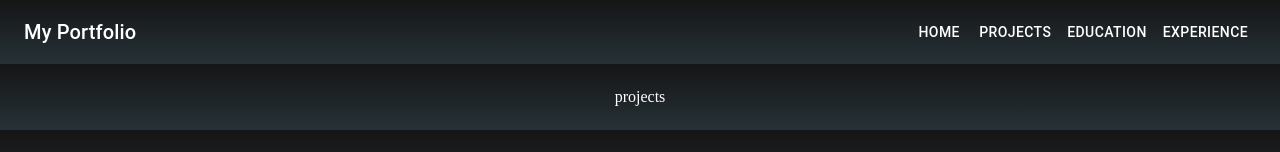
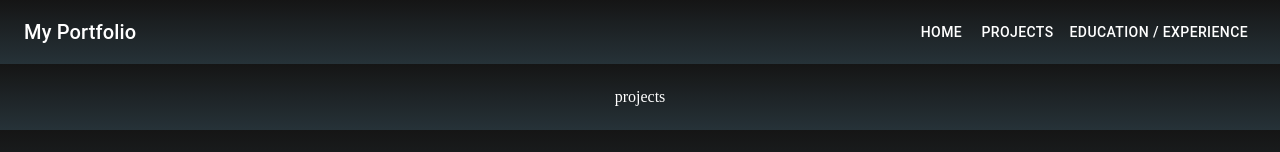
Before and after one commit to BiTheDev/BiTheDev.github.io, a React (Vite) app in the folder portfolio/: page /projects in a window 1280 px wide. Shown: the top 152 px of the page. Built offline with nearby package versions, Linux system fonts and the light colour scheme.

Commit message:
update navbar link

```diff
--- a/portfolio/src/components/navbar/navbar.jsx
+++ b/portfolio/src/components/navbar/navbar.jsx
@@ -11,8 +11,7 @@
         </Typography>
         <Button color="inherit" component={Link} to="/home">Home</Button>
         <Button color="inherit" component={Link} to="/projects">Projects</Button>
-        <Button color="inherit" component={Link} to="/education">Education</Button>
-        <Button color="inherit" component={Link} to="/experience">Experience</Button>
+        <Button color="inherit" component={Link} to="/education-and-experience">Education / Experience</Button>
       </Toolbar>
     </AppBar>
   )
```
